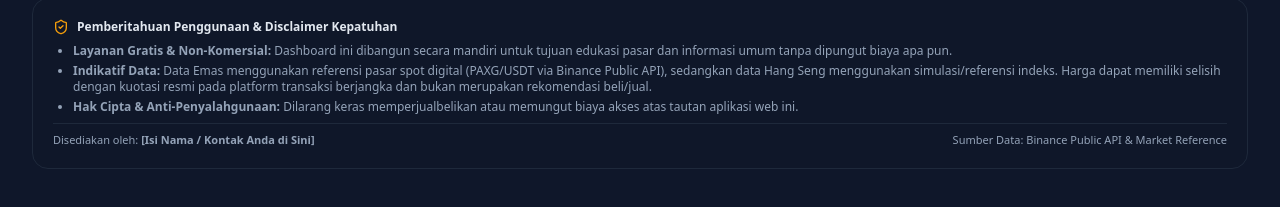
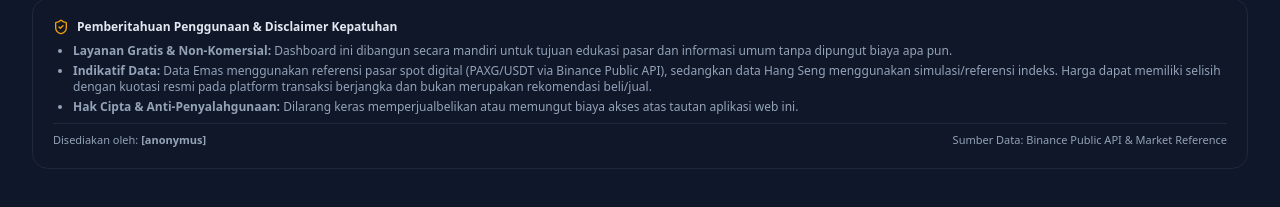
Before and after one commit to nga132377-cell/web-emas-hangseng, a plain HTML site: page index.html in a window 1280 px wide. Shown: the part 1167-1374 px from the top of the page. Drawn offline with nearby package versions, Linux system fonts and the light colour scheme; no server answers.

Commit message:
Update index.html

```diff
--- a/index.html
+++ b/index.html
@@ -200,7 +200,7 @@
                 <li><strong>Hak Cipta & Anti-Penyalahgunaan:</strong> Dilarang keras memperjualbelikan atau memungut biaya akses atas tautan aplikasi web ini.</li>
             </ul>
             <div class="pt-2 border-t border-slate-200 dark:border-slate-800 flex flex-col sm:flex-row justify-between items-center gap-2 text-[11px]">
-                <span>Disediakan oleh: <strong>[Isi Nama / Kontak Anda di Sini]</strong></span>
+                <span>Disediakan oleh: <strong>[anonymus]</strong></span>
                 <span>Sumber Data: Binance Public API & Market Reference</span>
             </div>
         </footer>
```
